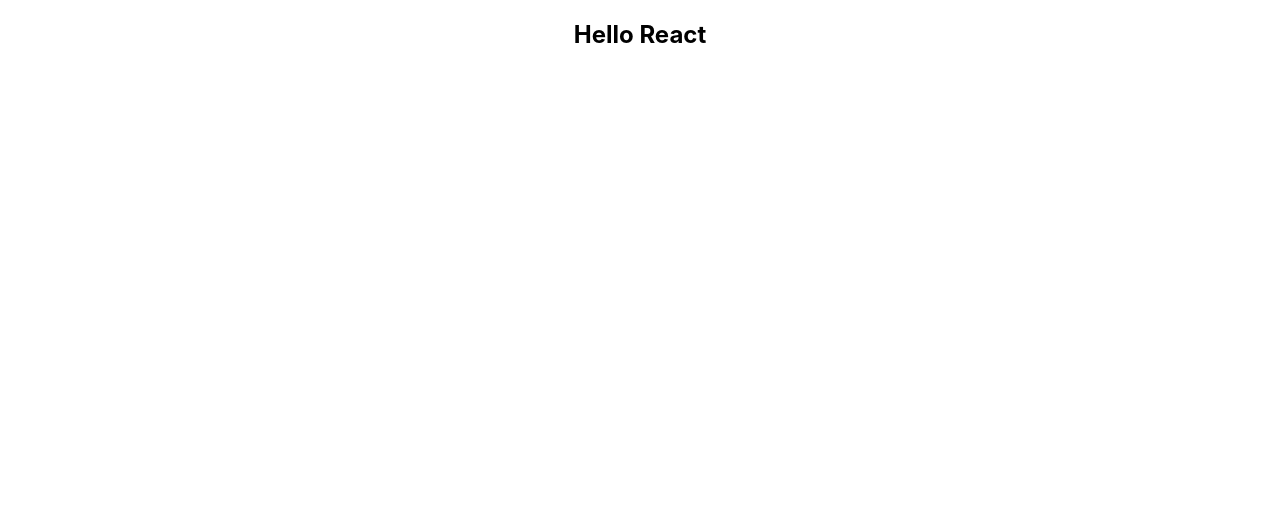
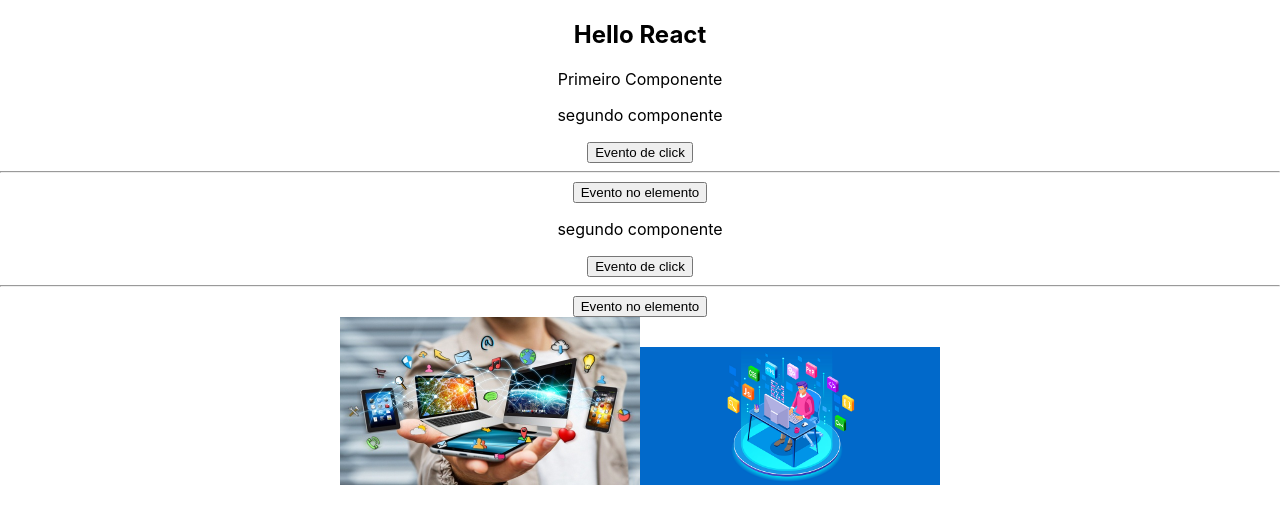
Before and after one commit to AlanFaraj83/Projeto-Aprendendo-React, a React (Create React App) app in the folder tarefas/: page / in a window 1280 px wide. Shown: the top 524 px of the page. Built offline with nearby package versions, Linux system fonts and the light colour scheme.

Commit message:
:sparkles: Inciando o projeto Hooks.js

```diff
--- a/tarefas/public/index.html
+++ b/tarefas/public/index.html
@@ -24,7 +24,7 @@
       work correctly both with client-side routing and a non-root public URL.
       Learn how to configure a non-root public URL by running `npm run build`.
     -->
-    <title>Projeto tarefas diariass</title>
+    <title>Projeto tarefas diarias</title>
   </head>
   <body>
     <noscript>You need to enable JavaScript to run this app.</noscript>
--- a/tarefas/src/App.js
+++ b/tarefas/src/App.js
@@ -1,9 +1,19 @@
 import './App.css';
+import FirstComponent from './components/FirstComponent.js';
+import AnotherComponent from './components/AnotherComponent';
+import Images from './components/images';
+
+
+
 
 function App() {
   return (
     <div className="App">
       <h2>Hello React</h2>
+      <FirstComponent />
+      <AnotherComponent />
+      <Images />
+
     </div>
   );
 }
--- /dev/null
+++ b/tarefas/src/components/AnotherComponent.js
@@ -0,0 +1,16 @@
+const AnotherComponent = () => {
+    const handleClick = () => {
+        console.log("Clicou no botão!");
+    }
+
+    return (
+        <div>
+            <p>segundo componente</p>
+            <button onClick={handleClick}>Evento de click</button>
+            <hr/>
+            <button onClick={ () => console.log("teste")}>Evento no elemento</button>
+        </div>
+    );
+};
+
+export default AnotherComponent;
--- /dev/null
+++ b/tarefas/src/components/FirstComponent.js
@@ -0,0 +1,16 @@
+import AnotherComponent from "./AnotherComponent";
+
+function FirstComponent() {
+    // Comentários:
+
+    return (
+        <div className="firstcomponent">
+            {/* Comentário no JSX */}
+            <p>Primeiro Componente</p>
+            <AnotherComponent />
+        </div>
+    );
+
+}
+
+export default FirstComponent;
--- /dev/null
+++ b/tarefas/src/components/Images.js
@@ -0,0 +1,12 @@
+import desenvolvedor from "../assets/desenvolvedor.png";
+const Images = () => {
+
+    return (
+        <div>
+            <img src="/tecnologia.jpg" alt="tech"/>
+            <img src={desenvolvedor} alt="programador"/>
+        </div>
+    )
+}
+
+export default Images;
--- a/tarefas/src/index.css
+++ b/tarefas/src/index.css
@@ -11,3 +11,7 @@
   font-family: source-code-pro, Menlo, Monaco, Consolas, 'Courier New',
     monospace;
 }
+
+img {
+  width:300px;
+}
```
Also changed, not shown: tarefas/public/tecnologia.jpg (added), tarefas/src/assets/desenvolvedor.png (added), tarefas/src/components/Hooks.js (added).
